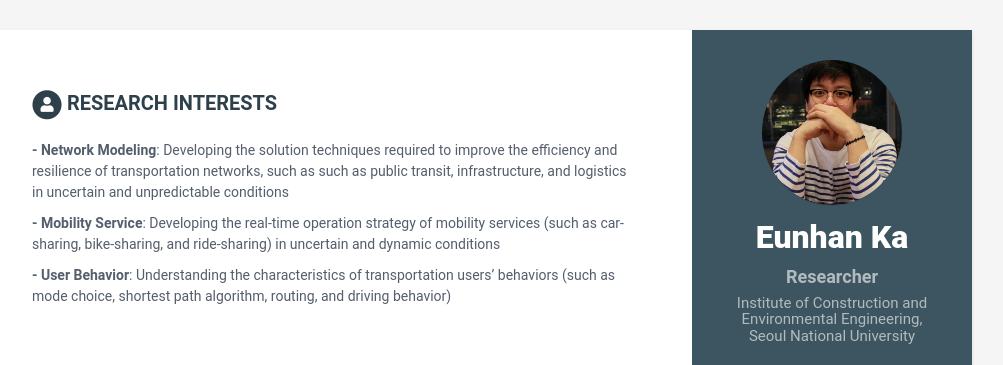
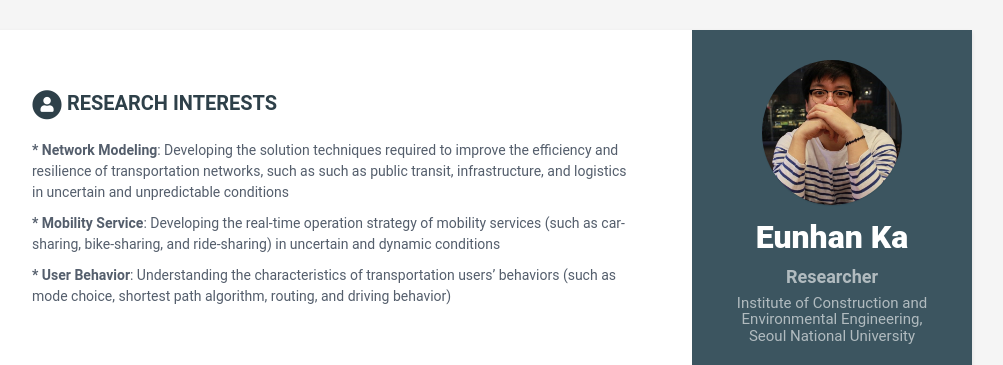
Before and after one commit to eunhanka/eunhanka.github.io, a Jekyll site: the page built from index.html, in a window 1280 px wide and 900 px high. Shown: the top 365 px of the window, without its empty margins (168-1171 px from the left). Built offline with Jekyll 4.4.1, drawn with Linux system fonts in a browser that asks for light colours.

```diff
--- a/_data/data.yml
+++ b/_data/data.yml
@@ -33,9 +33,9 @@ sidebar:
 career-profile:
     title: <b>Research Interests</b>
     summary: |
-      <p><b> - Network Modeling</b>: Developing the solution techniques required to improve the efficiency and resilience of transportation networks, such as such as public transit, infrastructure, and logistics in uncertain and unpredictable conditions</p>
-      <p><b> - Mobility Service</b>: Developing the real-time operation strategy of mobility services (such as car-sharing, bike-sharing, and ride-sharing) in uncertain and dynamic conditions</p>
-      <p><b> - User Behavior</b>: Understanding the characteristics of transportation users’ behaviors (such as mode choice, shortest path algorithm, routing, and driving behavior)</p>
+      <p><b> * Network Modeling</b>: Developing the solution techniques required to improve the efficiency and resilience of transportation networks, such as such as public transit, infrastructure, and logistics in uncertain and unpredictable conditions</p>
+      <p><b> * Mobility Service</b>: Developing the real-time operation strategy of mobility services (such as car-sharing, bike-sharing, and ride-sharing) in uncertain and dynamic conditions</p>
+      <p><b> * User Behavior</b>: Understanding the characteristics of transportation users’ behaviors (such as mode choice, shortest path algorithm, routing, and driving behavior)</p>
 
 education:
     - degree: <b>Seoul National University</b>
```
